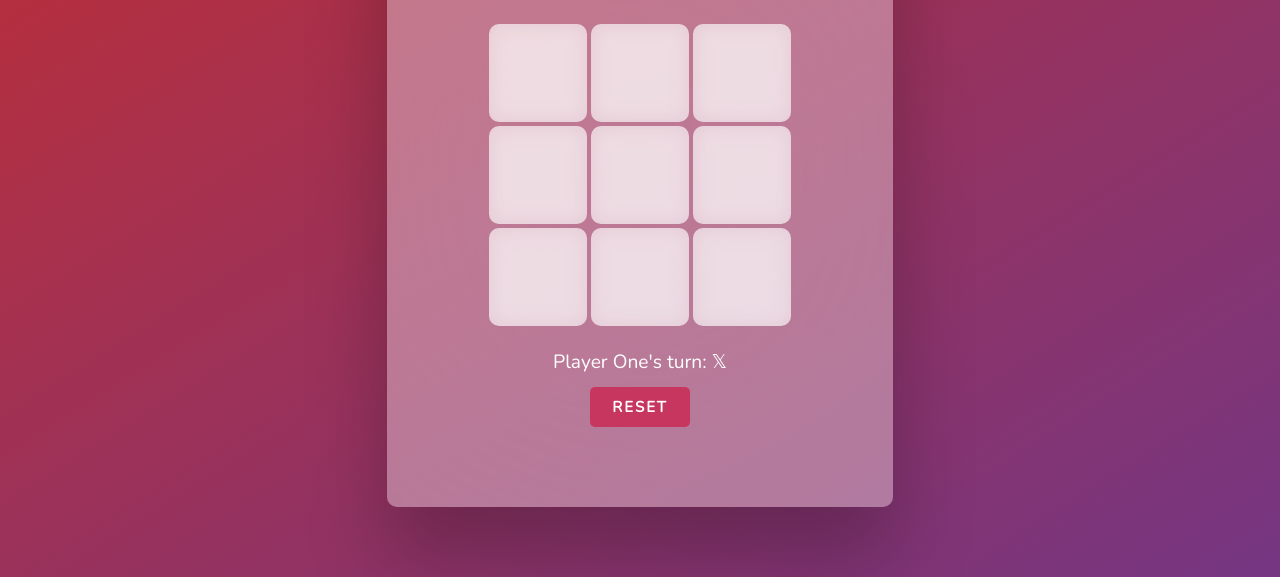
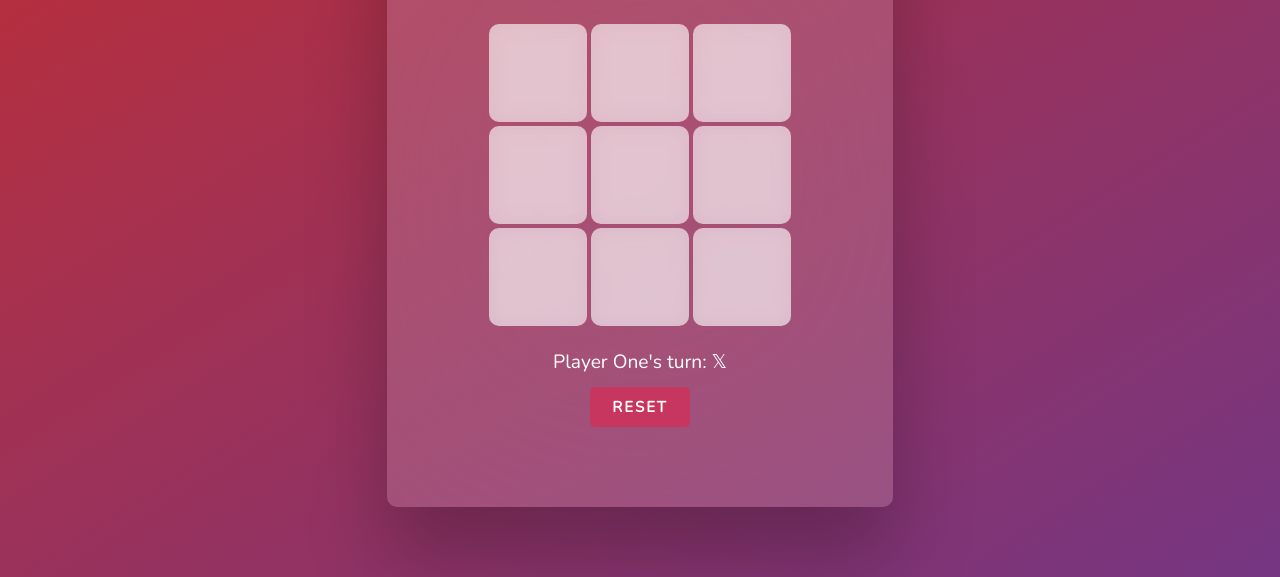
Before and after one commit to vishal-rathod-07/Tic-Tac-Toe, a plain HTML site: page index.html in a window 1280 px wide. Shown: the part 223-800 px from the top of the page. Drawn offline with nearby package versions, Linux system fonts and the light colour scheme.

Commit message:
style: container bg blur effect
- container bg blur opacity changed

```diff
--- a/style.css
+++ b/style.css
@@ -18,9 +18,8 @@ body {
 }
 
 .container {
-  background-color: rgba(255, 255, 255, 0.35);
+  background-color: rgba(255, 255, 255, 0.15);
   backdrop-filter: blur(200px);
-  filter: blur();
   width: 506px;
   padding: 50px 0 80px;
   margin: 25px auto;
```
